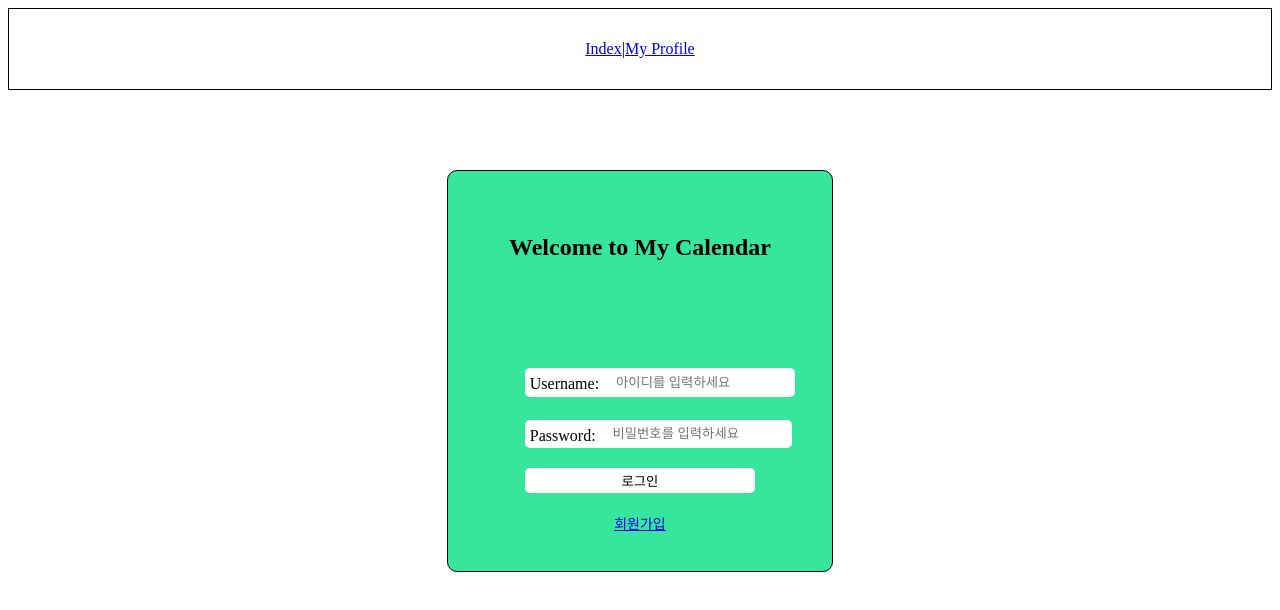
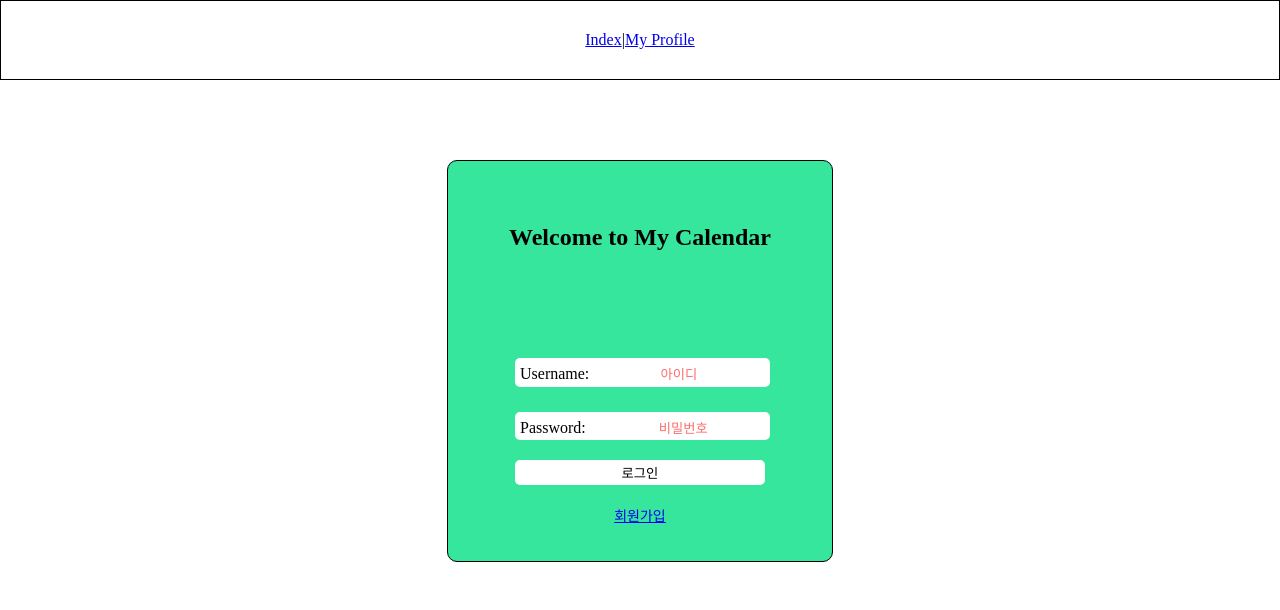
Before and after one commit to dlwlsgur0909/my-calendar, a Vue app in the folder FrontEnd/calendar/: page /login in a window 1280 px wide. Shown: the top 610 px of the page. Built offline with nearby package versions, Linux system fonts and the light colour scheme.

Commit message:
feat/fe: 로그인 기능 구현

```diff
--- a/FrontEnd/calendar/src/App.vue
+++ b/FrontEnd/calendar/src/App.vue
@@ -19,4 +19,9 @@ export default {
 
 <style>
 
+body {
+  margin: 0;
+  padding: 0;
+}
+
 </style>
--- a/FrontEnd/calendar/src/components/HeaderMenu.vue
+++ b/FrontEnd/calendar/src/components/HeaderMenu.vue
@@ -13,6 +13,7 @@ export default {
 
 <style scopde>
 .header {
+    box-sizing: border-box;
     height: 10vh;
     display: flex;
     border: 1px solid black;
--- a/FrontEnd/calendar/src/views/LoginView.vue
+++ b/FrontEnd/calendar/src/views/LoginView.vue
@@ -4,11 +4,11 @@
         <div class="login-input">
             <div id="login-username">
                 Username:
-                <input type="text" placeholder="아이디를 입력하세요" size="20" v-model="this.username">
+                <input type="text" placeholder="아이디" size="15" v-model="this.username">
             </div>
             <div id="login-password">
                 Password:
-                <input type="password" placeholder="비밀번호를 입력하세요" size="20" v-model="this.password">
+                <input type="password" placeholder="비밀번호" size="17" v-model="this.password">
             </div>
             <div>
                 <button id="login-button" @click="onClickLogin">로그인</button>
@@ -52,7 +52,21 @@ export default {
             // 로그인 fetch
             fetchLogin(user)
             .then(res => res.json())
-            .then(res => console.log(res))
+            .then(res => {
+                if(res.errorMessage) {
+                    alert(res.errorMessage);
+                    return;
+                }else {
+                    console.log(res);
+                    window.sessionStorage.setItem('username', res.userUsername);
+                    window.sessionStorage.setItem('userName', res.userName);
+                    window.sessionStorage.setItem('regdate', res.userRegdate);
+
+                    window.location.href = '/index';
+                }
+
+
+            })
         }
     }
 
@@ -85,14 +99,15 @@ input {
 }
 
 .login-input {
-    width: 60%;
+    width: 250px;
     height: 40%;
 }
 
 #login-username,
 #login-password {
-    display: flex;
-    justify-content: space-between;
+    /* display: flex; */
+    /* justify-content: space-between; */
+    width: 100%;
     height: 18%;
     background: white;
     padding-left: 5px;
@@ -103,6 +118,13 @@ input {
 #login-username input,
 #login-password input {
     margin-left: 15px;
+    text-align: center;
+}
+
+#login-username input::placeholder,
+#login-password input::placeholder {
+    text-align: center;
+    color: rgb(252, 110, 110);
 }
 
 #login-password {
```
